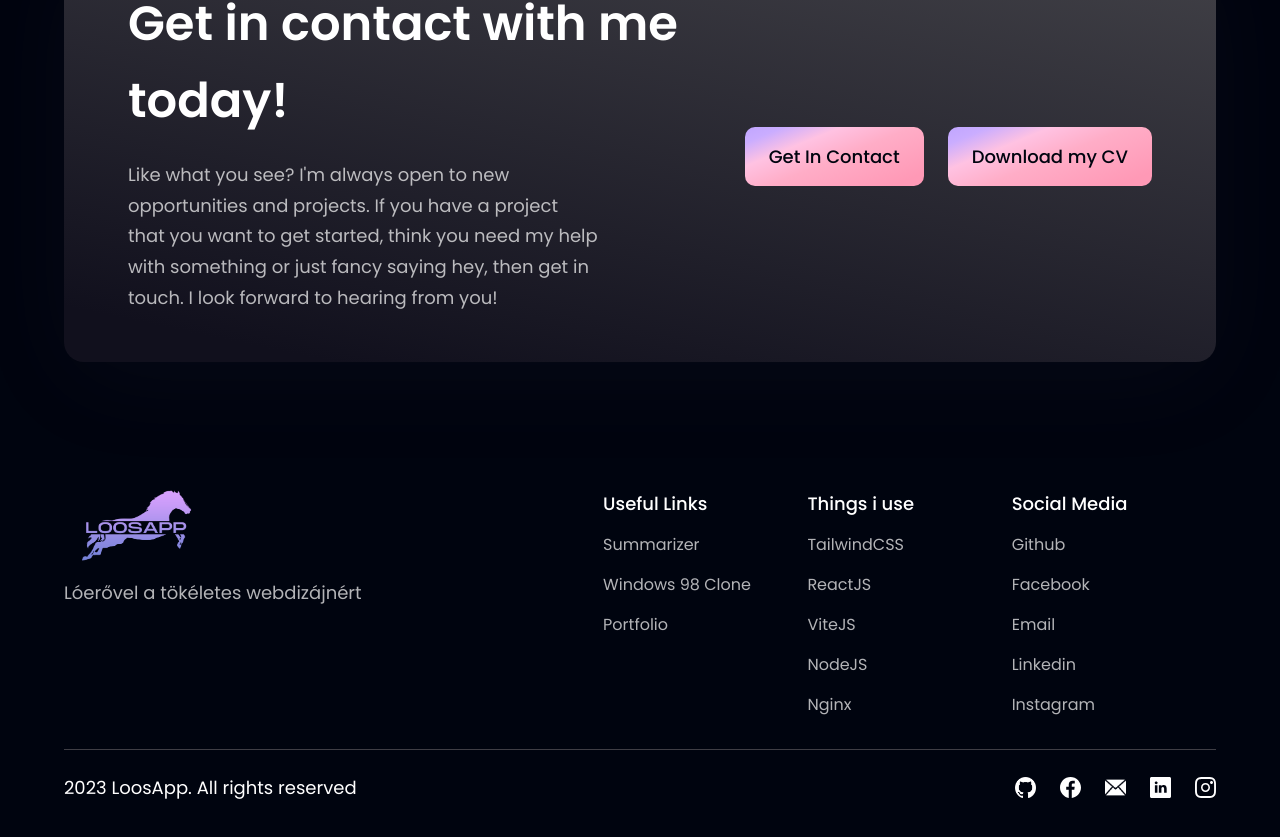
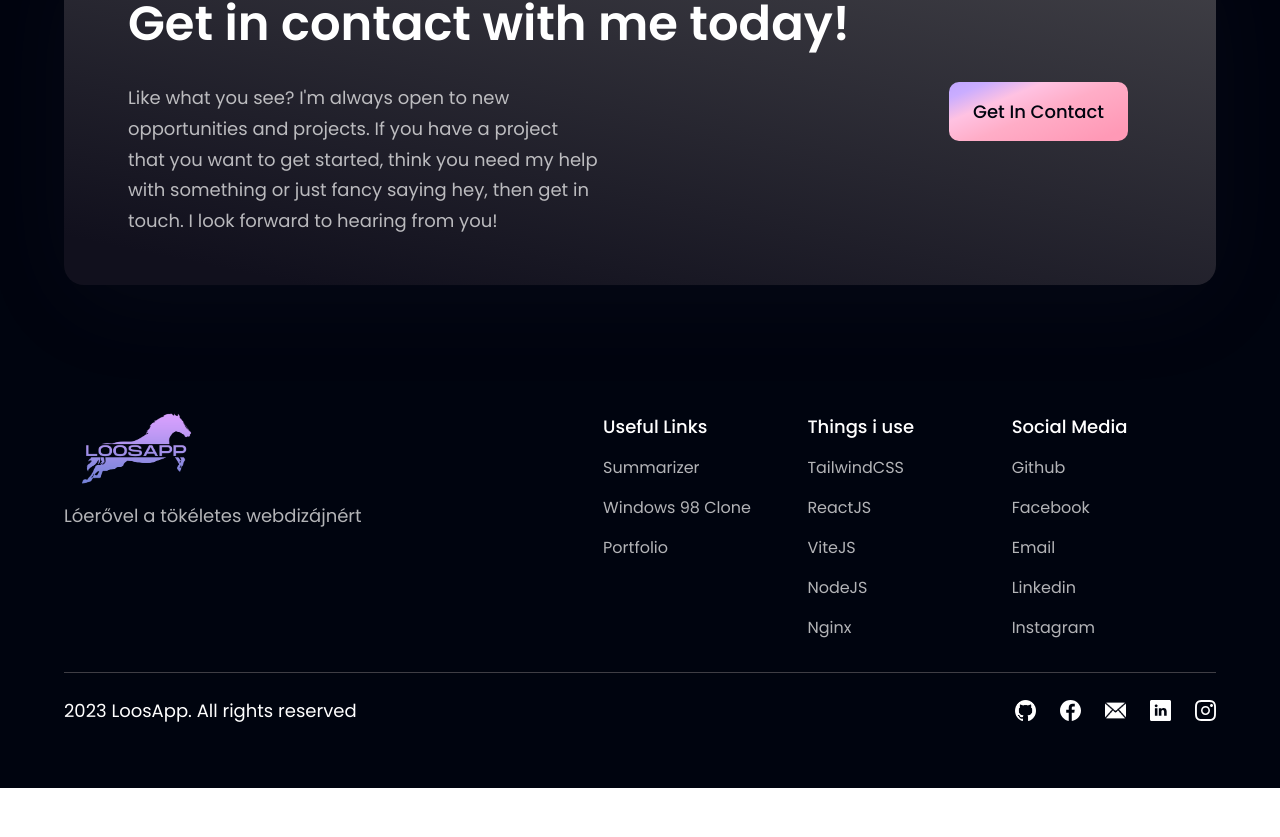
Before and after one commit to LoosAP/Portfolio, a React (Vite) app: page / in a window 1280 px wide. Shown: the part 2248-3085 px from the top of the page. After the commit the page ends 3036 px from the top, so only its background shows below. Built offline with nearby package versions, Linux system fonts and the light colour scheme.

Commit message:
removed CV button for web scraping security reason

```diff
--- a/src/components/Button.jsx
+++ b/src/components/Button.jsx
@@ -12,14 +12,14 @@ const Button = ({ styles }) => {
           Get In Contact
         </button>
       </Link>
-      <a href="../assets/Loós András Péter Önéletrajz.pdf" target="_blank">
+      {/* <a href="../assets/Loós András Péter Önéletrajz.pdf" target="_blank">
         <button
           type="button"
           className={`mt-3 py-4 px-6 bg-pink-gradient font-poppins font-medium text-[18px] text-primary outline-none ${styles} rounded-[10px] ease-in-out duration-300 hover:shadow-xl hover:scale-105`}
         >
           Download my CV
         </button>
-      </a>
+      </a> */}
     </section>
   );
 };
```
